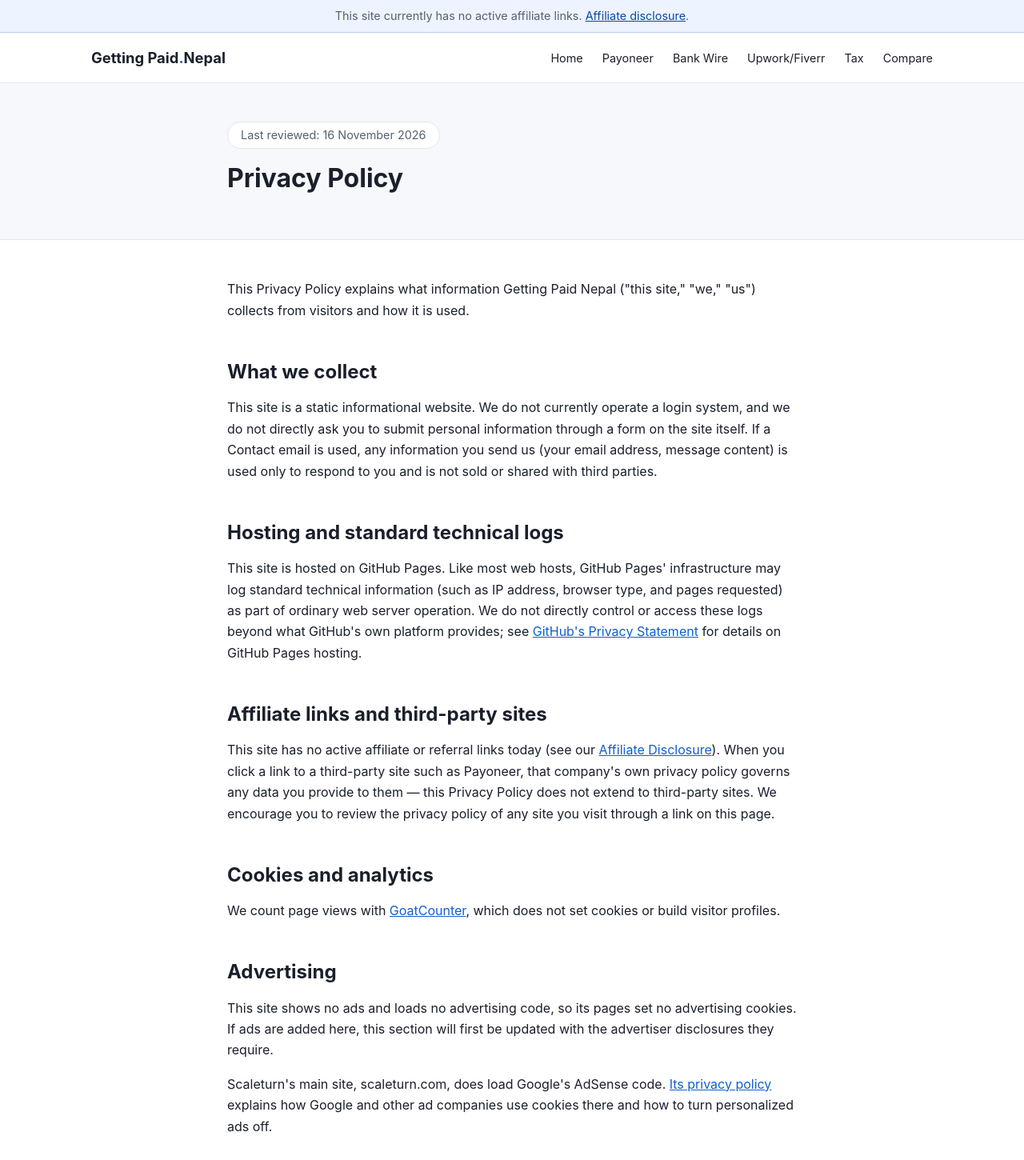
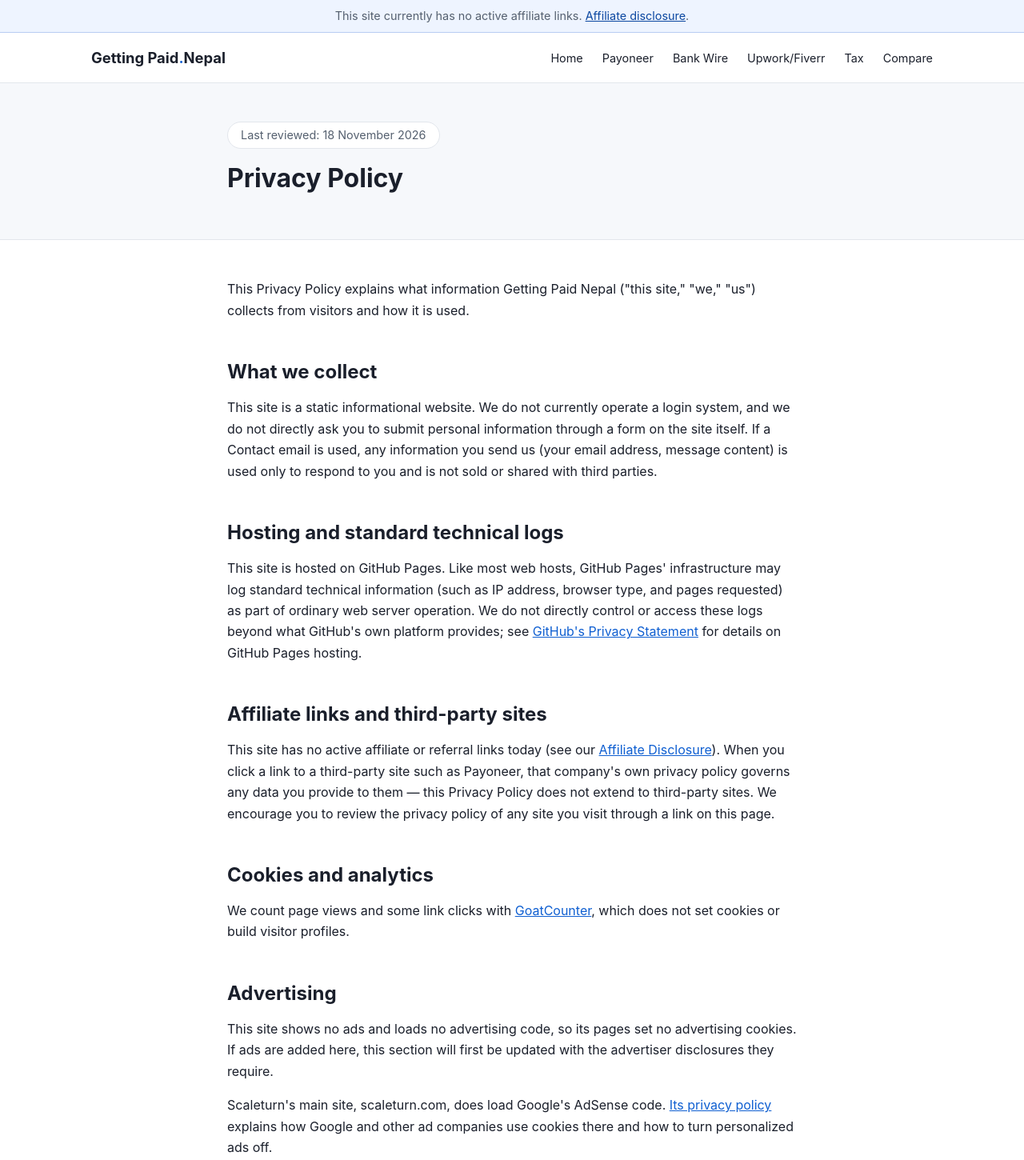
Before and after one commit to sanjayamaharjancodes/getting-paid-nepal, a plain HTML site: page privacy-policy.html in a window 1280 px wide. Shown: the top 1450 px of the page at 80% size. Drawn offline with Linux system fonts and the light colour scheme.

Commit message:
Metrics: GoatCounter records the host with each page view; a named click event on the contact email link; privacy says page views and some link clicks
Co-Authored-By: Claude Opus 5.5 <noreply@anthropic.com>

```diff
--- a/privacy-policy.html
+++ b/privacy-policy.html
@@ -30,7 +30,7 @@
 
 <section class="hero">
   <div class="container prose">
-    <span class="freshness-stamp">Last reviewed: 16 November 2026</span>
+    <span class="freshness-stamp">Last reviewed: 18 November 2026</span>
     <h1>Privacy Policy</h1>
   </div>
 </section>
@@ -50,7 +50,7 @@
     <p>This site has no active affiliate or referral links today (see our <a href="affiliate-disclosure.html">Affiliate Disclosure</a>). When you click a link to a third-party site such as Payoneer, that company's own privacy policy governs any data you provide to them — this Privacy Policy does not extend to third-party sites. We encourage you to review the privacy policy of any site you visit through a link on this page.</p>
 
     <h2>Cookies and analytics</h2>
-    <p>We count page views with <a href="https://www.goatcounter.com/" rel="noopener">GoatCounter</a>, which does not set cookies or build visitor profiles.</p>
+    <p>We count page views and some link clicks with <a href="https://www.goatcounter.com/" rel="noopener">GoatCounter</a>, which does not set cookies or build visitor profiles.</p>
 
     <h2>Advertising</h2>
     <p>This site shows no ads and loads no advertising code, so its pages set no advertising cookies. If ads are added here, this section will first be updated with the advertiser disclosures they require.</p>
@@ -87,6 +87,7 @@
     <p>&copy; 2026 Getting Paid in Nepal, a guide site published by <a href="https://scaleturn.com/">Scaleturn</a>. All content is general information, not professional advice.</p>
   </div>
 </footer>
+<script>window.goatcounter = {path: function(p) { return location.host + p }}</script>
 <script data-goatcounter="https://scaleturn.goatcounter.com/count" async src="//gc.zgo.at/count.js"></script>
 </body>
 </html>
```
Also changed, not shown: about.html (+1 -0 lines), affiliate-disclosure.html (+1 -0 lines), bank-wire-transfer-nepal.html (+1 -0 lines), contact.html (+2 -1 lines), index.html (+1 -0 lines), payment-comparison-nepal.html (+1 -0 lines), payoneer-nepal-guide.html (+1 -0 lines), tax-foreign-income-nepal.html (+1 -0 lines), terms.html (+1 -0 lines), upwork-fiverr-freelancers-nepal.html (+1 -0 lines).
